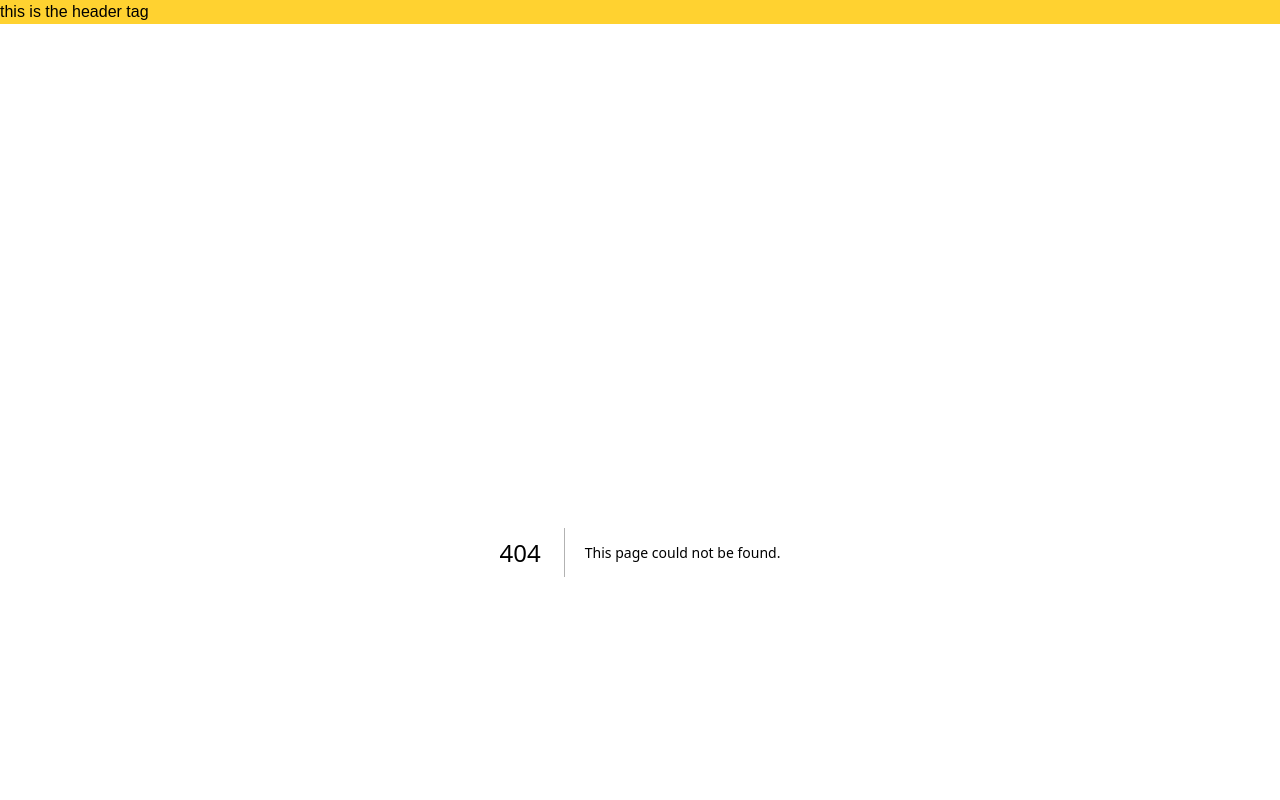
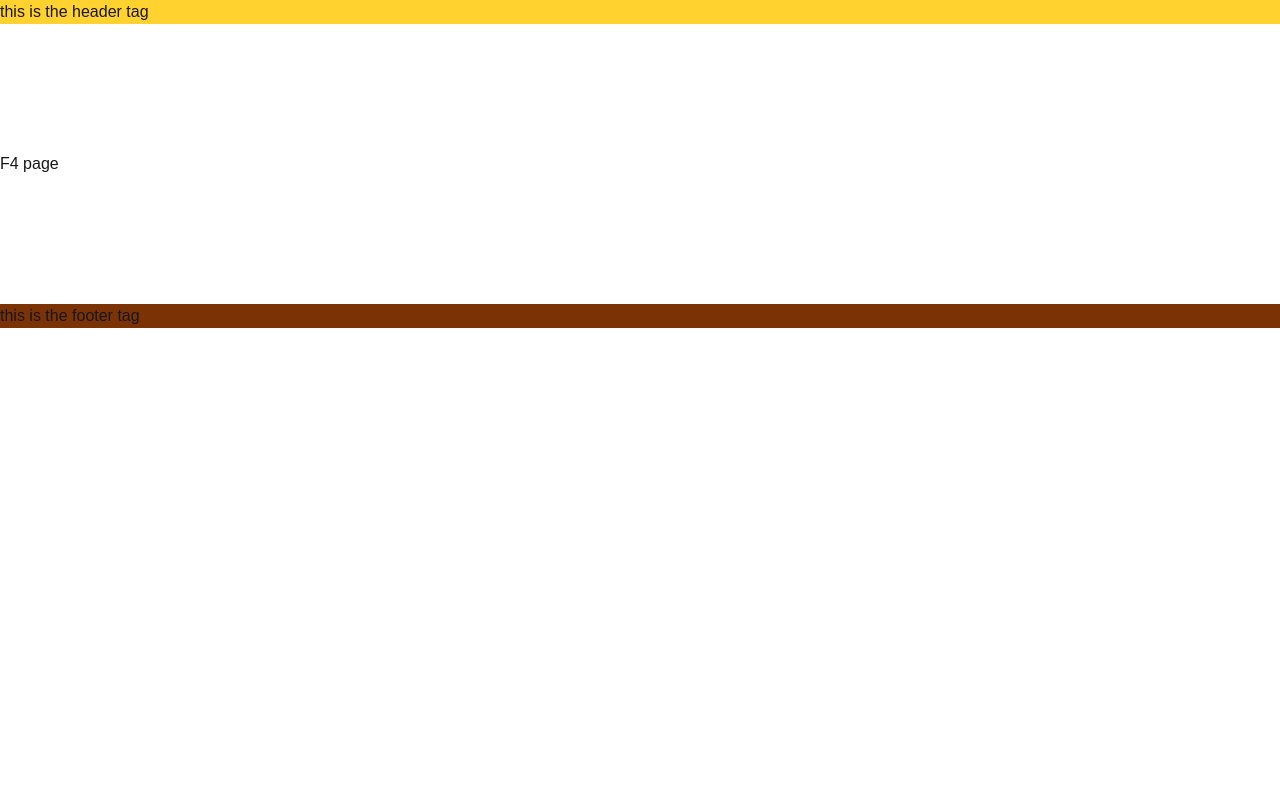
Before and after one commit to MogesBekele/next, a Next.js app: page /f4 in a window 1280 px wide. Before the commit this address had no page. Shown: the top 800 px of the page. Built offline with nearby package versions, Linux system fonts and the light colour scheme.

Commit message:
create intercept folder

```diff
--- /dev/null
+++ b/src/app/f1/f2/(..)(..)f4/page.tsx
@@ -0,0 +1,7 @@
+export default function InterceptedRoute() {
+  return (
+    <div>
+      <h1>(..)(..)Intercepted Route</h1>
+    </div>
+  );
+}
--- a/src/app/f1/f2/page.tsx
+++ b/src/app/f1/f2/page.tsx
@@ -1,8 +1,9 @@
+import Link from "next/link";
 export default function F2(){
 
   return (
     <div>
-      <h1>F2</h1>
+      <h1>F2 <Link href={'/f4'}>f4</Link> </h1>
     </div>
   );
 }
--- /dev/null
+++ b/src/app/f4/page.tsx
@@ -0,0 +1,7 @@
+export default function F4(){
+  return (
+    <div>
+      <h1>F4 page</h1>
+    </div>
+  );
+}
```
